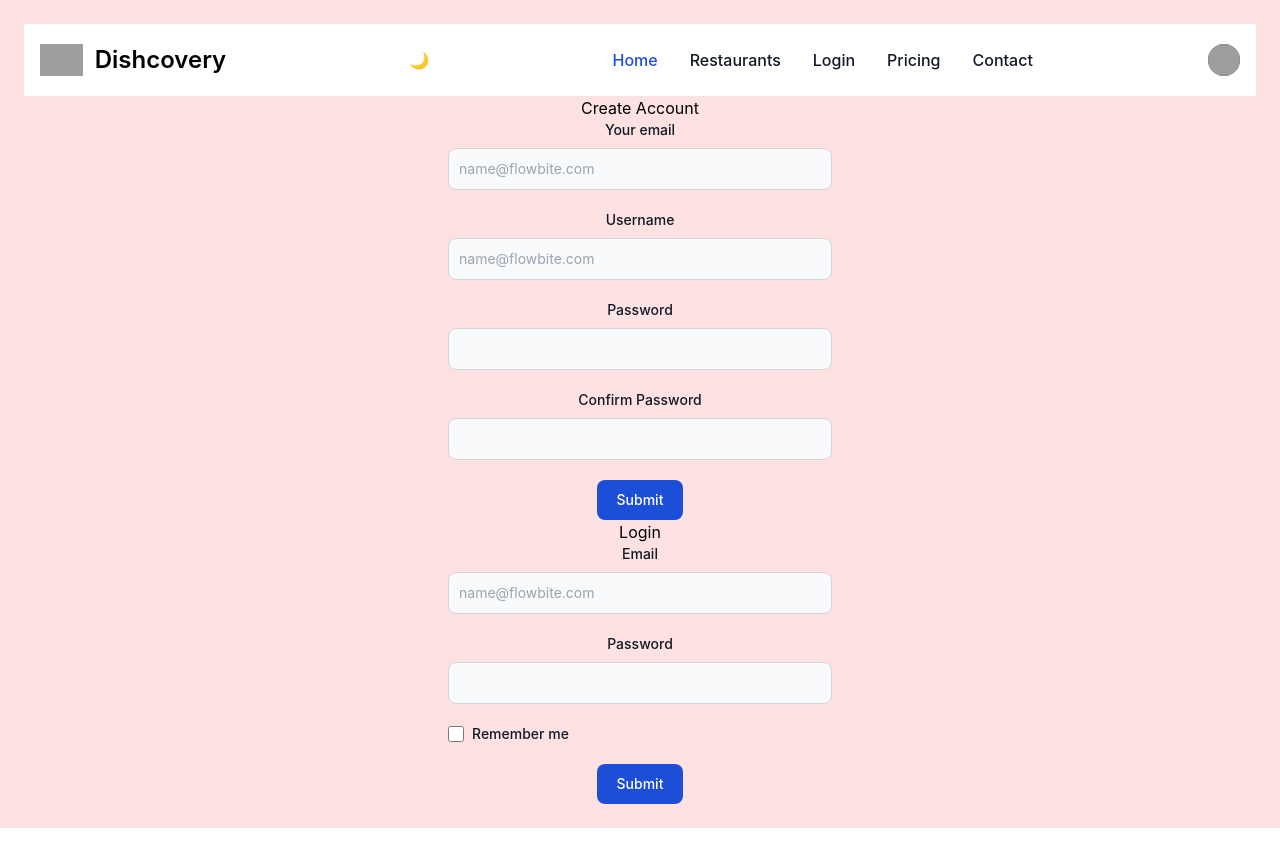
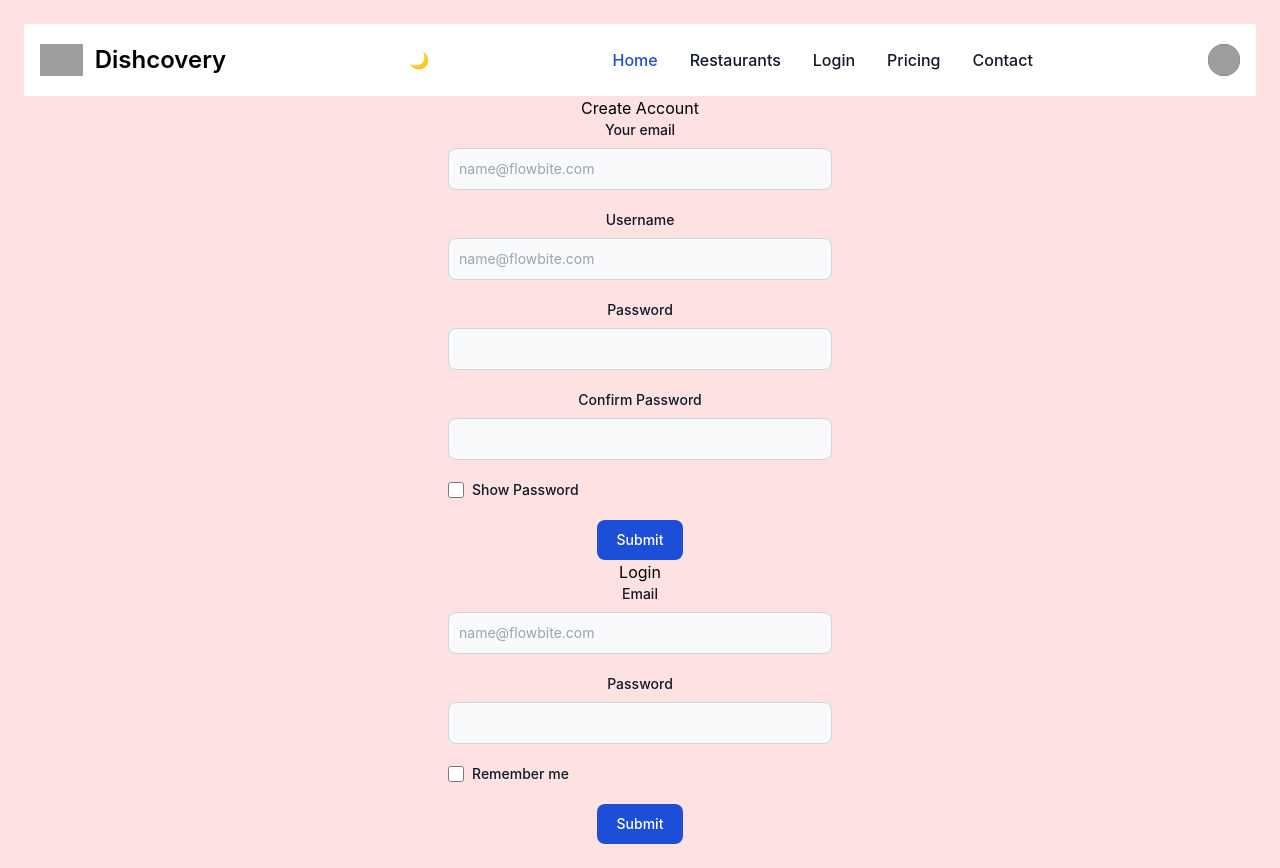
Before and after one commit to Ikawari-s/Dishcovery, a React (Create React App) app in the folder main/: page /authentication in a window 1280 px wide. Before the commit the page ends 828 px from the top, so only its background shows below. Built offline with nearby package versions, Linux system fonts and the light colour scheme; grey boxes are pictures that could not be loaded.

Commit message:
show password

```diff
--- a/main/src/components/CreateAccount.jsx
+++ b/main/src/components/CreateAccount.jsx
@@ -6,6 +6,7 @@ function CreateAccount() {
 
   const [password, setPassword] = useState("");
   const [password2, setPassword2] = useState("");
+  const [showPass, setShowPass] = useState(null);
   return (
     <div>
       Create Account
@@ -53,7 +54,7 @@ function CreateAccount() {
             Password
           </label>
           <input
-            type="password2"
+            type={showPass ? "text" : "password"}
             id="password"
             class="bg-gray-50 border border-gray-300 text-gray-900 text-sm rounded-lg focus:ring-blue-500 focus:border-blue-500 block w-full p-2.5 dark:bg-gray-700 dark:border-gray-600 dark:placeholder-gray-400 dark:text-white dark:focus:ring-blue-500 dark:focus:border-blue-500"
             required
@@ -69,11 +70,30 @@ function CreateAccount() {
             Confirm Password
           </label>
           <input
-            type="password"
+            type={showPass ? "text" : "password"}
             id="password2"
             class="bg-gray-50 border border-gray-300 text-gray-900 text-sm rounded-lg focus:ring-blue-500 focus:border-blue-500 block w-full p-2.5 dark:bg-gray-700 dark:border-gray-600 dark:placeholder-gray-400 dark:text-white dark:focus:ring-blue-500 dark:focus:border-blue-500"
             required
           />
+        </div>
+        <div class="flex items-start mb-5">
+          <div class="flex items-center h-5">
+            <input
+              id="showpass"
+              type="checkbox"
+              value=""
+              class="w-4 h-4 border border-gray-300 rounded-sm bg-gray-50 focus:ring-3 focus:ring-blue-300 dark:bg-gray-700 dark:border-gray-600 dark:focus:ring-blue-600 dark:ring-offset-gray-800 dark:focus:ring-offset-gray-800"
+              required
+              checked={showPass}
+              onChange={() => setShowPass(!showPass)}
+            />
+          </div>
+          <label
+            for="showpass"
+            class="ms-2 text-sm font-medium text-gray-900 dark:text-gray-300"
+          >
+            Show Password
+          </label>
         </div>
         <button
           type="submit"
```
